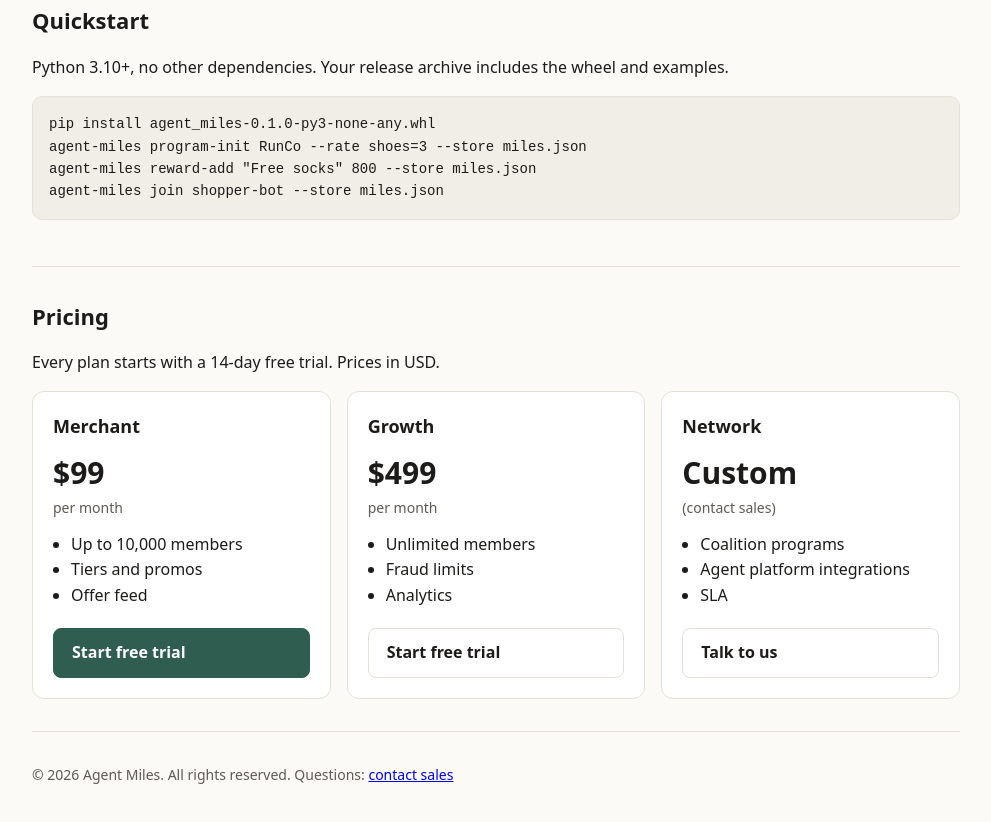
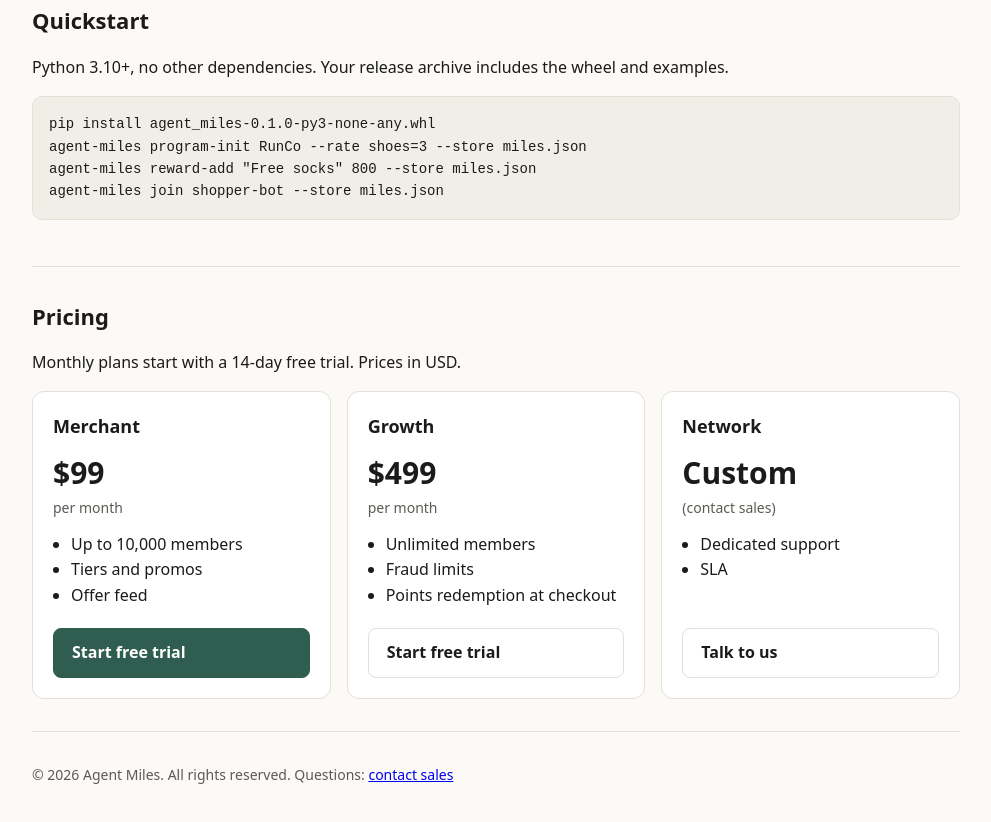
Before and after one commit to eliem08/agent-miles, a plain HTML site: page landing/index.html in a window 1280 px wide. Shown: the part 674-1496 px from the top of the page, without its empty margins (144-1135 px from the left). Drawn offline with Linux system fonts and the light colour scheme.

Commit message:
Pricing copy: list only what the software does; trial applies to monthly plans; plan note

```diff
--- a/landing/index.html
+++ b/landing/index.html
@@ -54,7 +54,7 @@ agent-miles join shopper-bot --store miles.json</code></pre>
   </section>
   <section>
     <h2>Pricing</h2>
-    <p>Every plan starts with a 14-day free trial. Prices in USD.</p>
+    <p>Monthly plans start with a 14-day free trial. Prices in USD.</p>
     <div class="grid">
       <article class="plan">
         <h3>Merchant</h3>
@@ -65,13 +65,13 @@ agent-miles join shopper-bot --store miles.json</code></pre>
       <article class="plan">
         <h3>Growth</h3>
         <p class="price">$499<span>per month</span></p>
-        <ul><li>Unlimited members</li><li>Fraud limits</li><li>Analytics</li></ul>
+        <ul><li>Unlimited members</li><li>Fraud limits</li><li>Points redemption at checkout</li></ul>
         <a class="btn" href="https://github.com/eliem08/agent-miles/issues/new?title=Agent%20Miles%20Growth&amp;labels=sales">Start free trial</a>
       </article>
       <article class="plan">
         <h3>Network</h3>
         <p class="price">Custom<span>(contact sales)</span></p>
-        <ul><li>Coalition programs</li><li>Agent platform integrations</li><li>SLA</li></ul>
+        <ul><li>Dedicated support</li><li>SLA</li></ul>
         <a class="btn" href="https://github.com/eliem08/agent-miles/issues/new?title=Agent%20Miles%20Network&amp;labels=sales">Talk to us</a>
       </article>
     </div>
```
Also changed, not shown: 1 other file.
